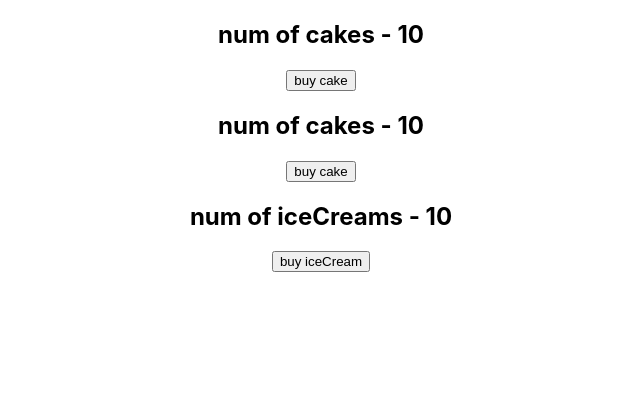
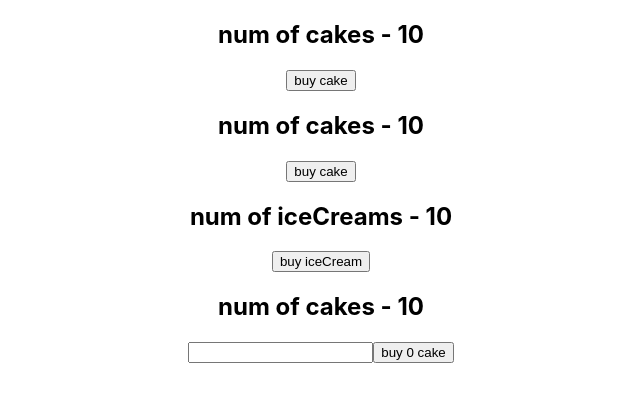
Before and after one commit to meisam-msr/redux, a React (Create React App) app: page / in a window 1280 px wide. Shown: the top 402 px of the page, without its empty margins (319-959 px from the left). Built offline with nearby package versions, Linux system fonts and the light colour scheme.

Commit message:
cakeWithPayload added to App

```diff
--- a/src/App.js
+++ b/src/App.js
@@ -4,6 +4,7 @@ import store from "./redux/store";
 import CakeContainer from "./components/CakeContainer";
 import HooksCakeContainer from "./components/HooksCakeContainer";
 import IceCreamContainer from "./components/IceCreamContainer";
+import CakeWithPayload from "./components/CakeWithPayload";
 
 function App() {
   return (
@@ -12,6 +13,7 @@ function App() {
         <CakeContainer />
         <HooksCakeContainer />
         <IceCreamContainer />
+        <CakeWithPayload />
       </div>
     </Provider>
   );
```
